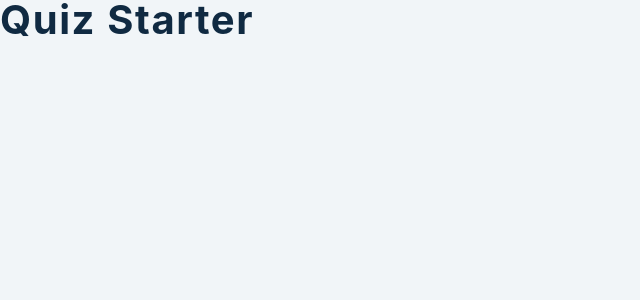
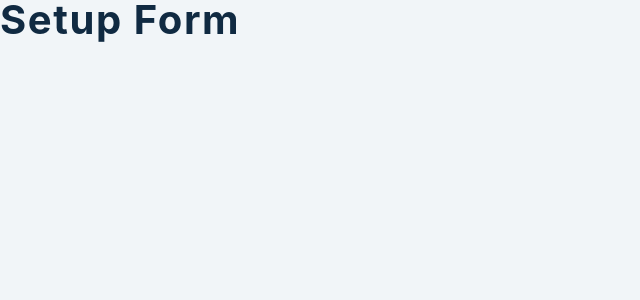
Before and after one commit to nfragiskatos/React-Quiz, a React (Create React App) app: page / in a window 1280 px wide. Shown: the top 300 px of the page, without its empty margins (0-640 px from the left). Built offline with nearby package versions, Linux system fonts and the light colour scheme.

Commit message:
Initial setup
- Retrieved context variables
- Conditional render on if waiting, loading, or neither.

```diff
--- a/src/App.js
+++ b/src/App.js
@@ -1,11 +1,20 @@
-import React from 'react'
-import { useGlobalContext } from './context'
+import React from 'react';
+import { useGlobalContext } from './context';
 
-import SetupForm from './SetupForm'
-import Loading from './Loading'
-import Modal from './Modal'
+import SetupForm from './SetupForm';
+import Loading from './Loading';
+import Modal from './Modal';
 function App() {
-  return <h2>quiz starter</h2>
+	const { waiting, isLoading, questions, index, correct } = useGlobalContext();
+
+	if (waiting) {
+		return <SetupForm />;
+	}
+	if (isLoading) {
+		return <Loading />;
+	}
+
+	return <main>quiz app</main>;
 }
 
-export default App
+export default App;
```
